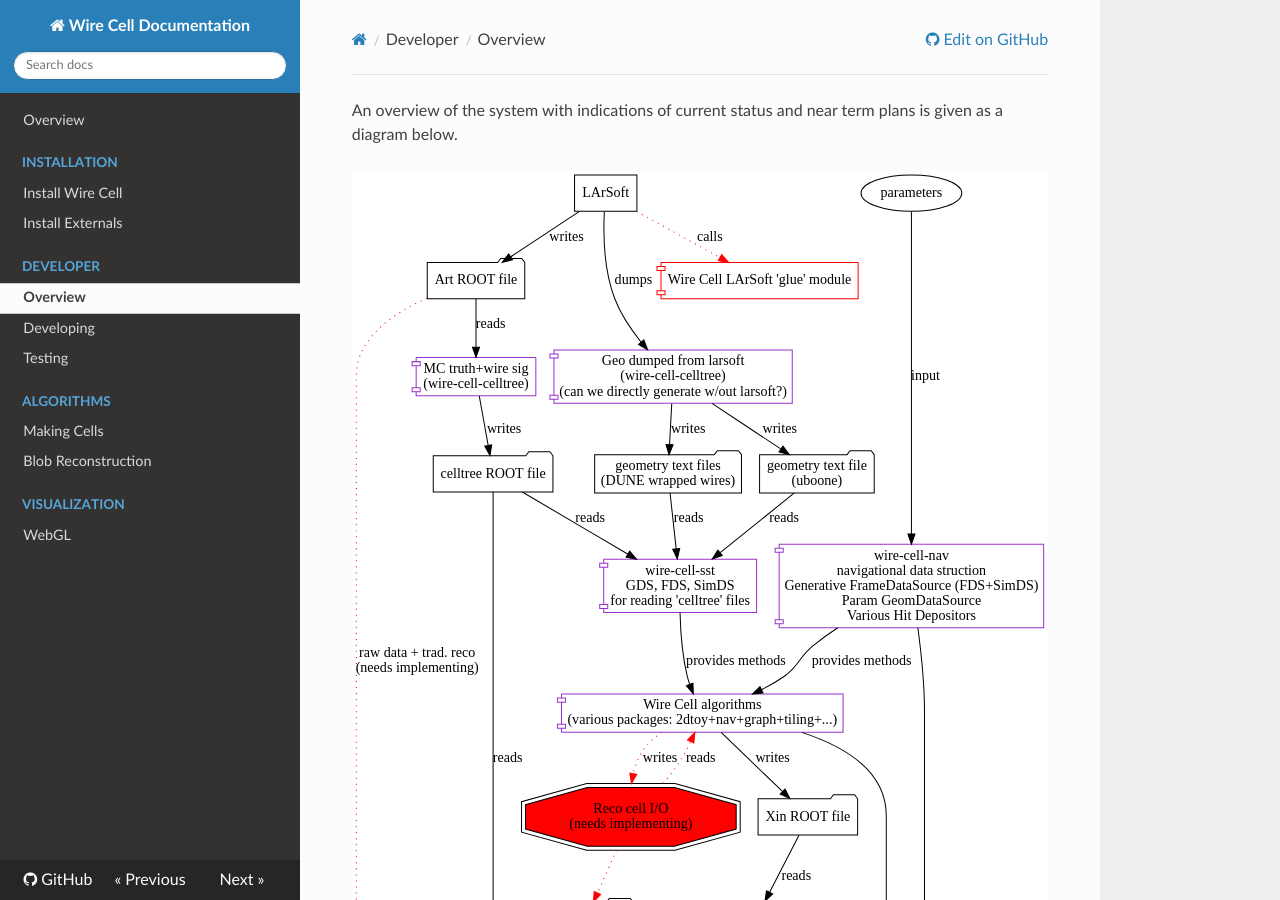
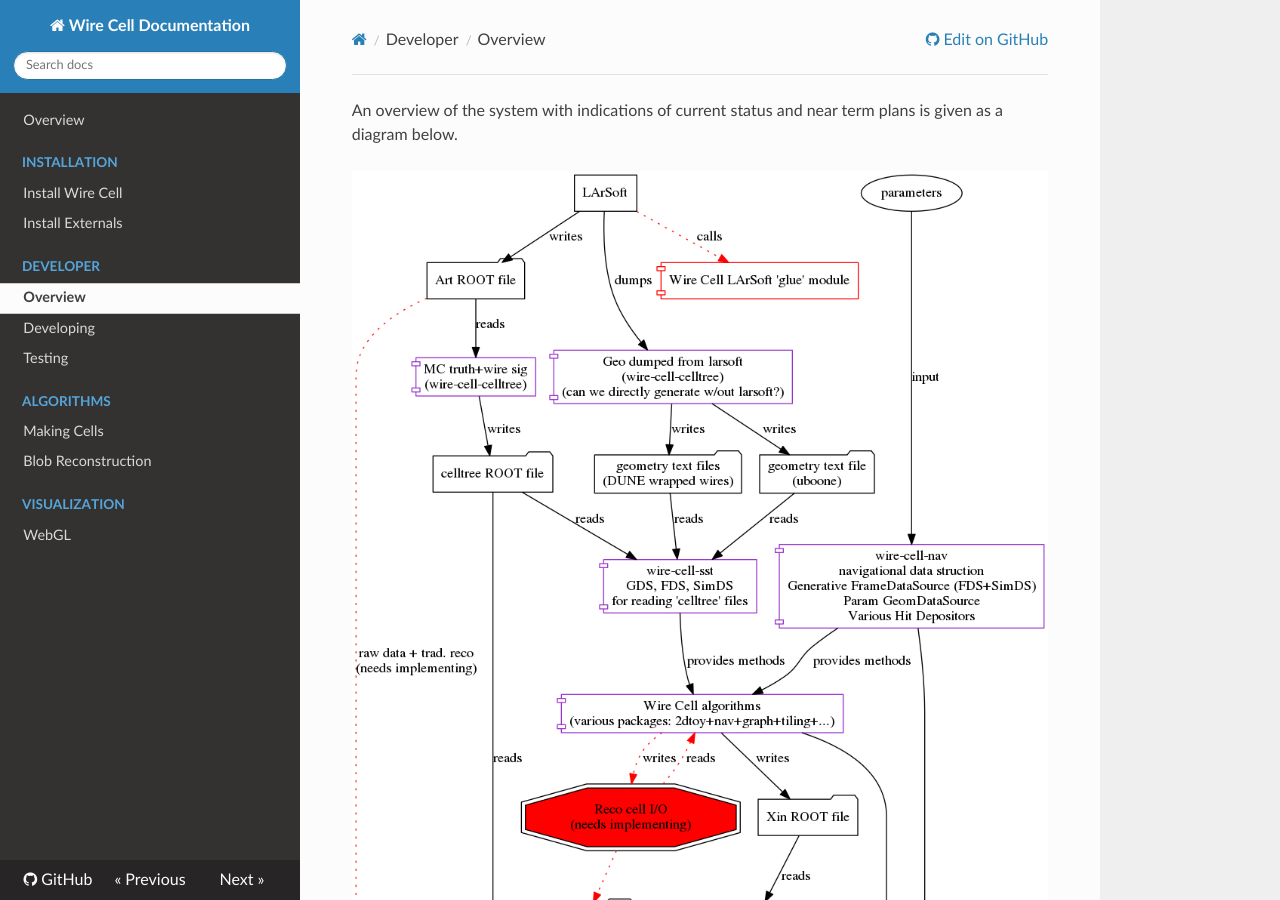
Before and after one commit to WireCell/wire-cell-docs, an MkDocs documentation site: the page built from docs/dev/overview.md, in a window 1280 px wide and 900 px high. Built offline with MkDocs 1.6.1, drawn with Linux system fonts in a browser that asks for light colours; nearby versions of some CDN libraries; old or Windows-style settings are respelled for this version of MkDocs.

Commit message:
switch to png for main page

```diff
--- a/docs/dev/overview.md
+++ b/docs/dev/overview.md
@@ -1,7 +1,7 @@
 An overview of the system with indications of current status and near
 term plans is given as a diagram below.
 
-![ecosystem](../img/ecosystem-data.svg)
+![ecosystem](../img/ecosystem-data.png)
 
 
 ([[PNG](../img/ecosystem-data.png)], [[PDF](../img/ecosystem-data.pdf)], [[DOT](../img/ecosystem-data.dot)] and for clickable links open [[SVG](../img/ecosystem-data.svg)])
```
Also changed, not shown: 1 other file.
